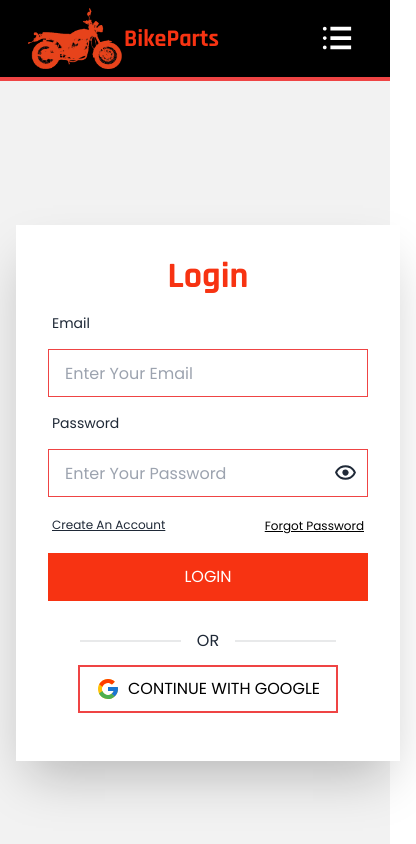
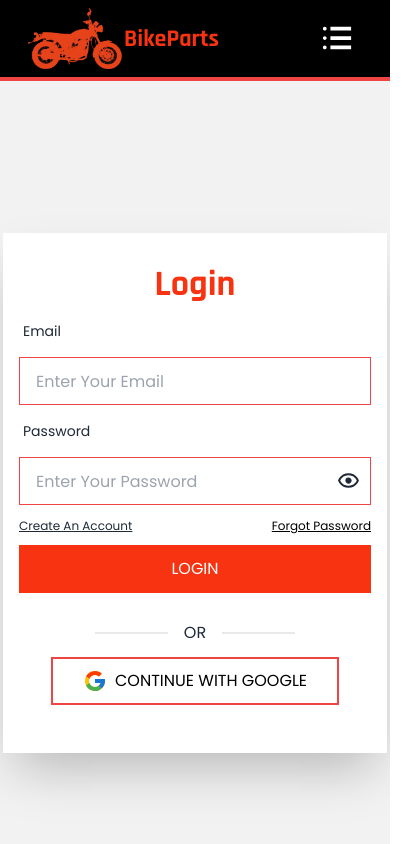
Before and after one commit to tanvirulislam149/bike-parts-client, a React (Create React App) app: page /login in a window 390 px wide. Shown: the top 844 px of the page, 416 px wide, since content can reach past the window. Built offline with nearby package versions, Linux system fonts and the light colour scheme; no server answers.

Commit message:
login responsive

```diff
--- a/src/Pages/Login/Login.css
+++ b/src/Pages/Login/Login.css
@@ -9,3 +9,6 @@
   height: 25px;
   cursor: pointer;
 }
+.divide-line {
+  width: 200px !important;
+}
--- a/src/Pages/Login/Login.js
+++ b/src/Pages/Login/Login.js
@@ -92,10 +92,10 @@ const Login = () => {
 
   return (
     <div class="hero h-screen bg-base-200">
-      <div class="md:w-2/4 w-full mb-5 py-10 hero-content">
+      <div class="md:w-2/4 w-full mb-5 py-10 hero-content p-0">
         <div class="card w-full max-w-sm shadow-2xl rounded-none pb-8 bg-base-100">
           <form onSubmit={handleSignIn}>
-            <div class="card-body">
+            <div class="card-body p-4 py-8 md:p-8">
               <p className='text-4xl text-center font-bold orange-color rajdhani-font'>Login</p>
               <label class="label">
                 <span class="label-text">Email</span>
@@ -108,8 +108,10 @@ const Login = () => {
                 <input type={showPass ? "text" : "password"} name='password' placeholder="Enter Your Password" class="input border-red-500 rounded-none input-bordered w-full" />
                 <BiShow onClick={() => setShowPass(!showPass)} className='show-btn' />
               </div>
-              <label class="label flex justify-between items-center">
-                <Link to="/register" className='label-text-alt link link-hover'><u>Create An Account</u></Link>
+              <label class="flex justify-between items-center">
+                <div>
+                  <Link to="/register" className='label-text-alt link link-hover'><u>Create An Account</u></Link>
+                </div>
                 <div>
                   <label htmlFor="forgotPass" className='label-text-alt text-black cursor-pointer'><u>Forgot Password</u></label>
                 </div>
@@ -117,9 +119,9 @@ const Login = () => {
               <input style={{ backgroundColor: "#f73312" }} className="btn border-0 font-normal text-base rounded-none" type="submit" value="Login" />
             </div>
           </form>
-          <div class="divider px-16 my-0">OR</div>
+          <div class="divider px-0 divide-line mx-auto my-0">OR</div>
           <div className='text-center'>
-            <button onClick={handleGoogle} className='btn bg-white font-normal text-base hover:text-white hover:bg-black text-black border-2 border-red-500 rounded-none  md:w-80 my-4'> <FcGoogle className='w-6 h-6 mr-2' />Continue With Google</button>
+            <button onClick={handleGoogle} className='btn bg-white font-normal text-base hover:text-white hover:bg-black text-black border-2 border-red-500 rounded-none w-3/4 h-full my-4'> <FcGoogle className='w-6 h-6 mr-2' />Continue With Google</button>
           </div>
         </div>
 
```
